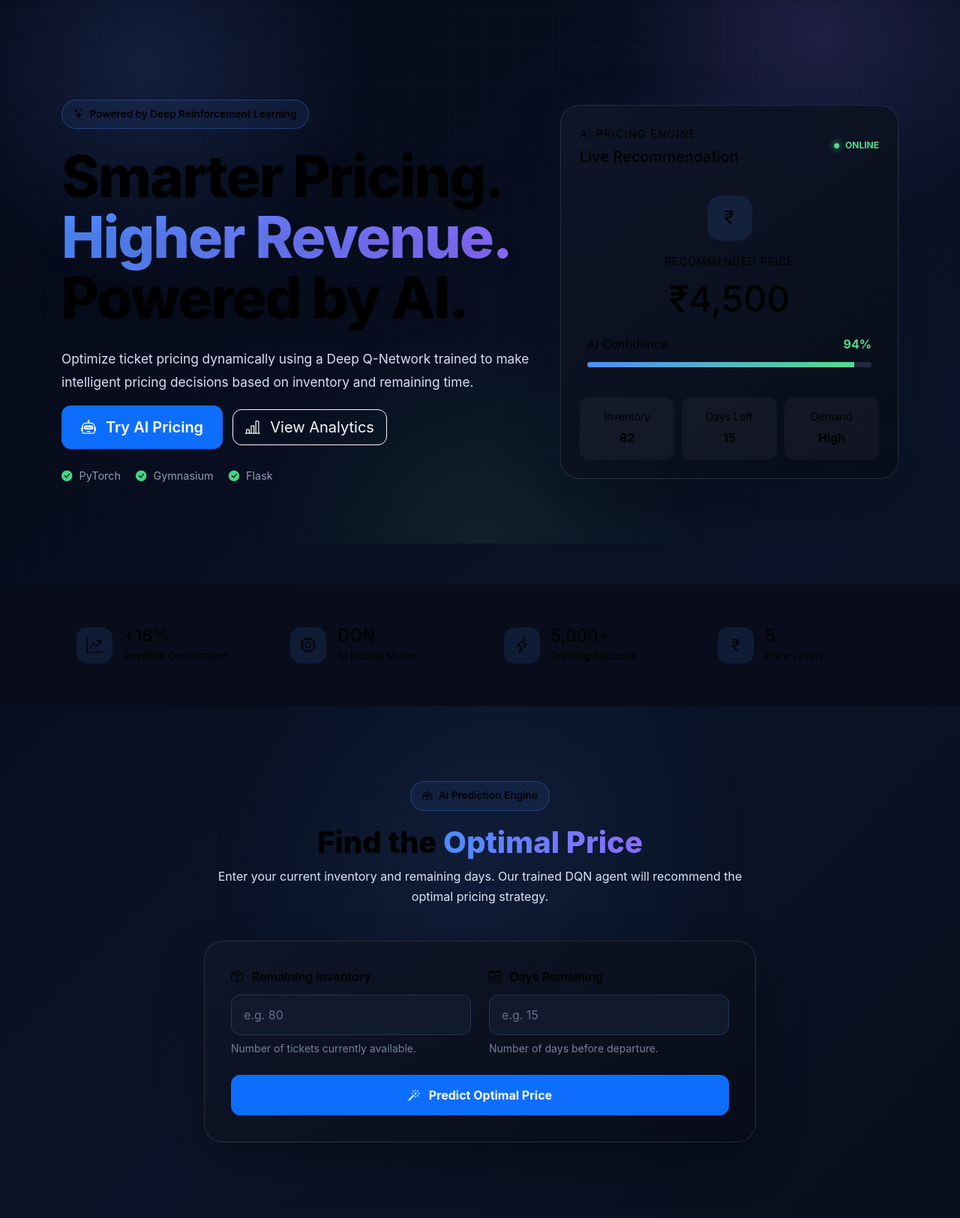
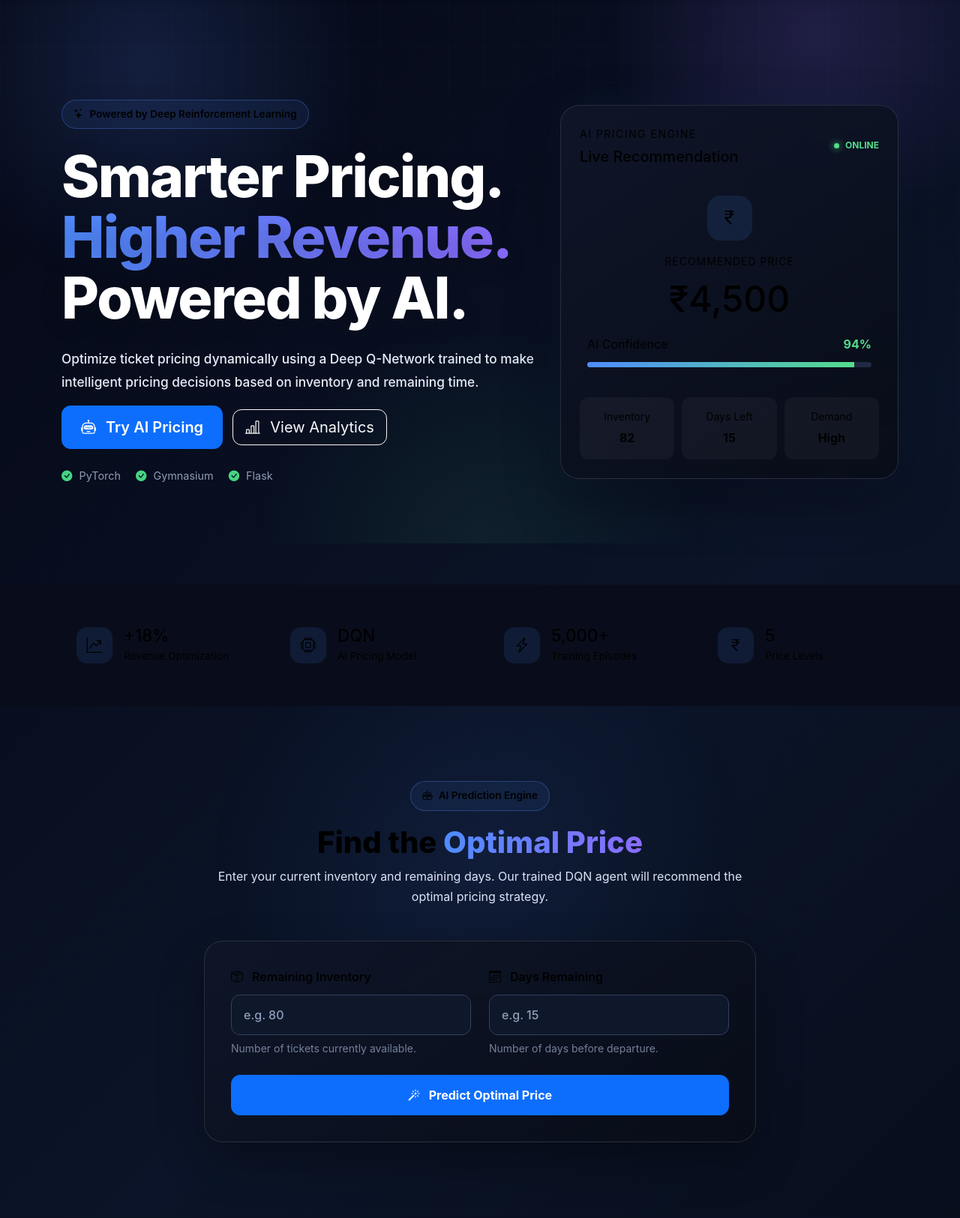
Before and after one commit to RohitChoudhary8197/Dynamic-Pricing-RL, a Flask app: page / in a window 1280 px wide. Shown: the part 75-1700 px from the top of the page at 75% size. Run offline with Flask 3, Linux system fonts and the light colour scheme.

Commit message:
Final Commits

```diff
--- a/static/css/style.css
+++ b/static/css/style.css
@@ -169,6 +170,7 @@ a {
     letter-spacing: -2px;
     margin-bottom: 25px;
     text-shadow: 0 8px 32px rgba(0, 0, 0, 0.2);
+    color: #ffffff;
 }
 
 .hero-title span,
@@ -183,10 +185,11 @@ a {
 }
 
 .hero-description {
-    color: #d7e2f7;
+    color: #e6ecf9;
     font-size: 1.08rem;
     line-height: 1.8;
     max-width: 650px;
+    font-weight: 500;
 }
 
 .hero-btn {
@@ -471,11 +474,12 @@ a {
 }
 
 .custom-input {
-    background: #11192c;
-    border: 1px solid #263452;
-    color: white;
+    background: #0f172a;
+    border: 1px solid #31415f;
+    color: #f8fbff;
     padding: 14px 16px;
     border-radius: 12px;
+    font-weight: 500;
 }
 
 .custom-input:focus {
@@ -486,7 +490,7 @@ a {
 }
 
 .custom-input::placeholder {
-    color: #64718d;
+    color: #8ea0bc;
 }
 
 .prediction-card small {
--- a/static/js/script.js
+++ b/static/js/script.js
@@ -25,4 +25,14 @@ document.addEventListener("DOMContentLoaded", function () {
             item.style.transform = "translateY(0)";
         }, 90 * index);
     });
+
+    const cards = document.querySelectorAll(".feature-card, .stat-card, .metric-card, .content-card, .prediction-card");
+    cards.forEach((card) => {
+        card.addEventListener("mouseenter", () => {
+            card.classList.add("is-hovered");
+        });
+        card.addEventListener("mouseleave", () => {
+            card.classList.remove("is-hovered");
+        });
+    });
 });
```
Also changed, not shown: other parts of static/css/style.css (+20 -11 lines).
